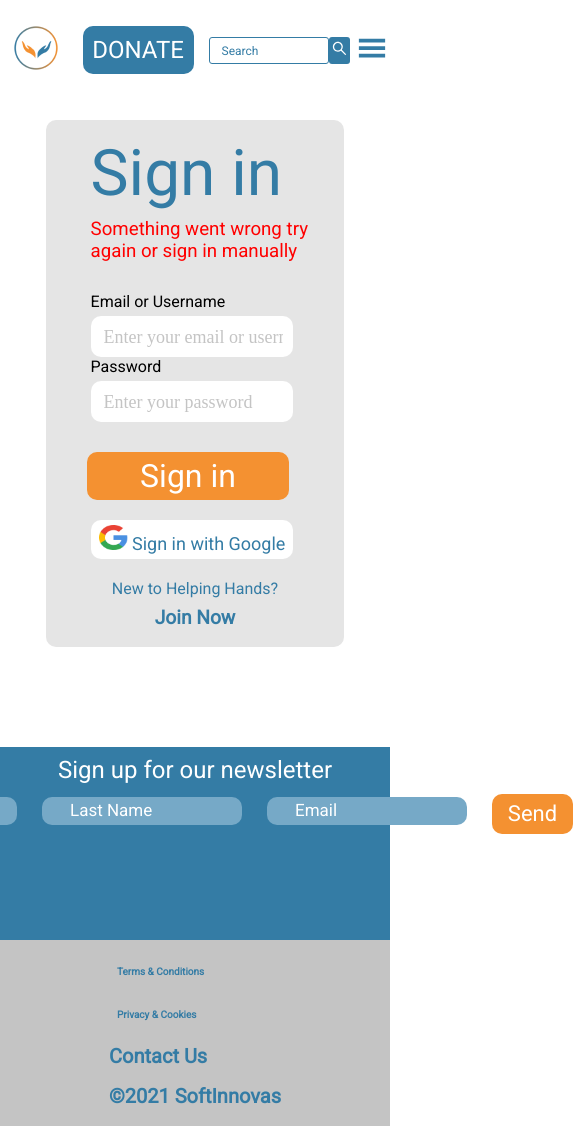
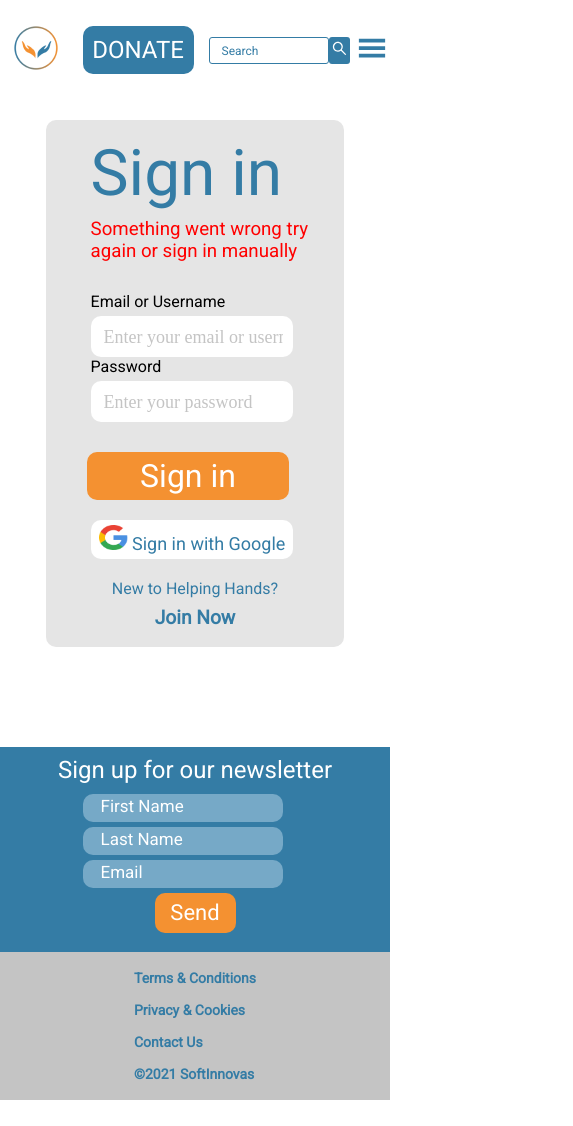
Before and after one commit to Dilekcn/charity, a React (Create React App) app: page /login in a window 390 px wide. Shown: the whole page, 573 px wide, since content can reach past the window. After the commit the page ends 1100 px from the top, so only its background shows below. Built offline with nearby package versions, Linux system fonts and the light colour scheme; data requests are answered from the project's data file.

Commit message:
updated footer responsiveness

```diff
--- a/src/components/Footer/Footer.css
+++ b/src/components/Footer/Footer.css
@@ -1,10 +1,6 @@
-* {
-	box-sizing: border-box;
-}
-
 #footer {
 	width: 100%;
-	height: 193px;
+	height: auto;
 	left: -1px;
 	background: #347ca5;
 }
@@ -80,14 +76,13 @@
 	padding: 10px 0px;
 	height: auto;
 	width: 100%;
-	font-family: Prociono;
 	color: #347ca5;
 	font-weight: 400;
-	font-size: 40px;
 }
 
-.footer-nav > ul > li > a {
-	padding-right: 15px;
+.footer-nav-links {
+	font-size: 20px;
+	padding: 8px 25px;
 }
 
 @media (max-width: 1237px) {
@@ -101,7 +96,7 @@
 	.form-input::placeholder {
 		font-size: 21px;
 		color: white;
-		padding-left: 15px;
+		padding-left: 5px;
 		padding-top: 25px;
 	}
 	#form-btn {
@@ -124,7 +119,7 @@
 	.form-input::placeholder {
 		font-size: 17px;
 		color: white;
-		padding-left: 15px;
+		padding-left: 5px;
 		padding-top: 20px;
 	}
 	#form-btn {
@@ -136,15 +131,18 @@
 }
 
 @media (max-width: 767px) {
+	#form-footer {
+		display: flex;
+		flex-direction: column;
+		justify-content: center;
+		align-items: center;
+	}
 	.footer-nav {
 		font-size: 10px;
 	}
 }
 
 @media (max-width: 450px) {
-	.footer-nav ul > li > a {
-		font-size: 10px;
-	}
 	.form-input {
 		width: 200px;
 		height: 28px;
@@ -156,7 +154,7 @@
 	.form-input::placeholder {
 		font-size: 17px;
 		color: white;
-		padding-left: 15px;
+		padding-left: 5px;
 		padding-top: 20px;
 	}
 	#form-btn {
@@ -170,9 +168,22 @@
 		font-size: 24px;
 		line-height: 35px;
 	}
+	.footer-nav-links {
+		font-size: 14px;
+	}
 }
 
-@media (max-width: 276px) {
+@media (max-width: 280px) {
+	#form {
+		display: flex;
+		justify-content: center;
+		align-items: center;
+	}
+	#form-title {
+		padding: 1.5% 0px;
+		font-size: 16px;
+		line-height: 27px;
+	}
 	.form-input {
 		width: 200px;
 		height: 28px;
@@ -184,24 +195,17 @@
 	.form-input::placeholder {
 		font-size: 13px;
 		color: white;
-		padding-left: 13px;
+		padding-left: 5px;
 		padding-top: 20px;
 	}
 	#form-btn {
 		width: 72px;
-		height: 36px;
+		height: 34px;
 		font-size: 18px;
 		line-height: 35px;
 	}
-	#form-title {
-		padding: 1.5% 0px;
-		font-size: 16px;
-		line-height: 27px;
-	}
-	#form {
-		display: flex;
-		justify-content: center;
-		align-items: center;
-		padding-bottom: 100px;
+
+	.footer-nav-links {
+		font-size: 12px;
 	}
 }
--- a/src/components/Footer/Footer.js
+++ b/src/components/Footer/Footer.js
@@ -72,16 +72,16 @@ const Footer = () => {
 			</div>
 			<div className="footer-nav">
 				<ul>
-					<li>
-						<a href="#terms">Terms & Conditions</a>
-					</li>
-					<li>
-						<a href="#cookies">Privacy & Cookies</a>
-					</li>
-
-					<Link to="/contact-us">Contact Us</Link>
-
-					<li>&copy;2021 SoftInnovas</li>
+					<Link to="/terms" className="footer-nav-links">
+						Terms & Conditions
+					</Link>
+					<Link to="/privacy" className="footer-nav-links">
+						Privacy & Cookies
+					</Link>
+					<Link to="/contact-us" className="footer-nav-links">
+						Contact Us
+					</Link>
+					<li className="footer-nav-links">&copy;2021 SoftInnovas</li>
 				</ul>
 			</div>
 		</div>
```
